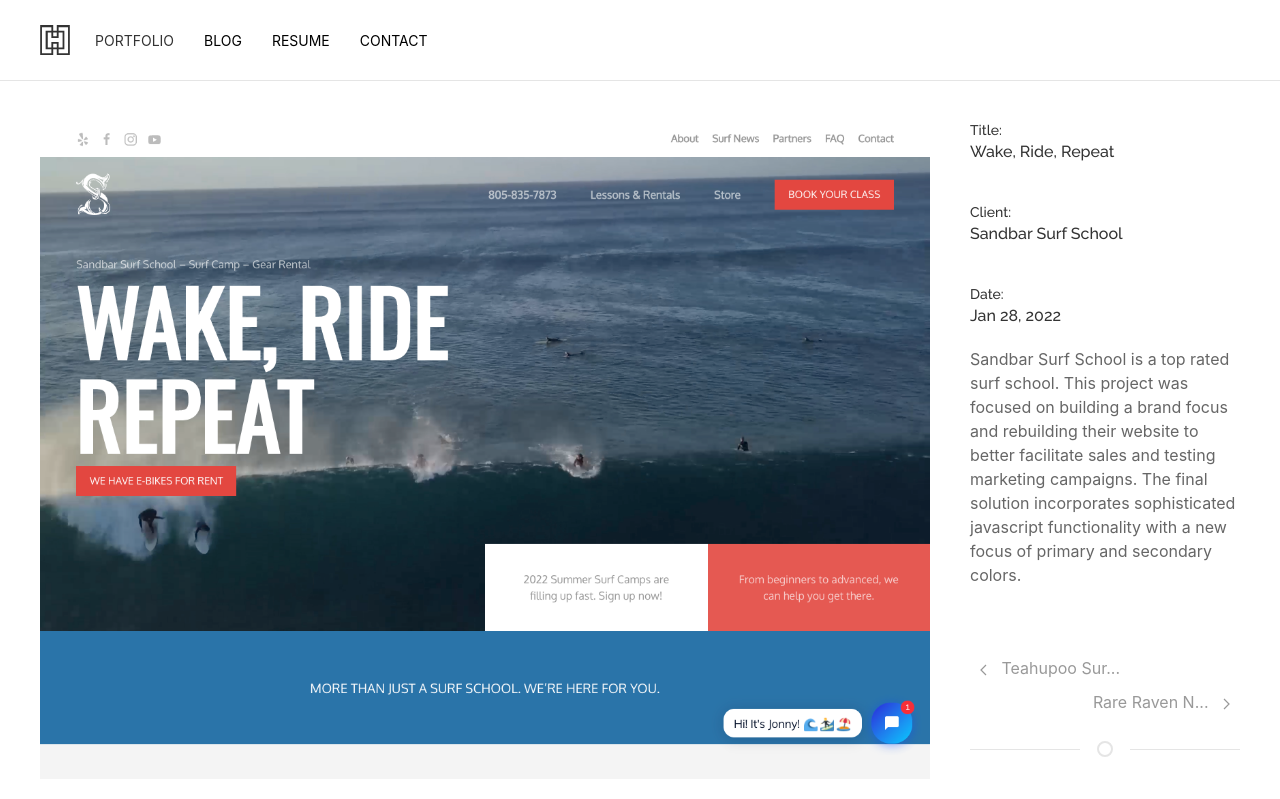
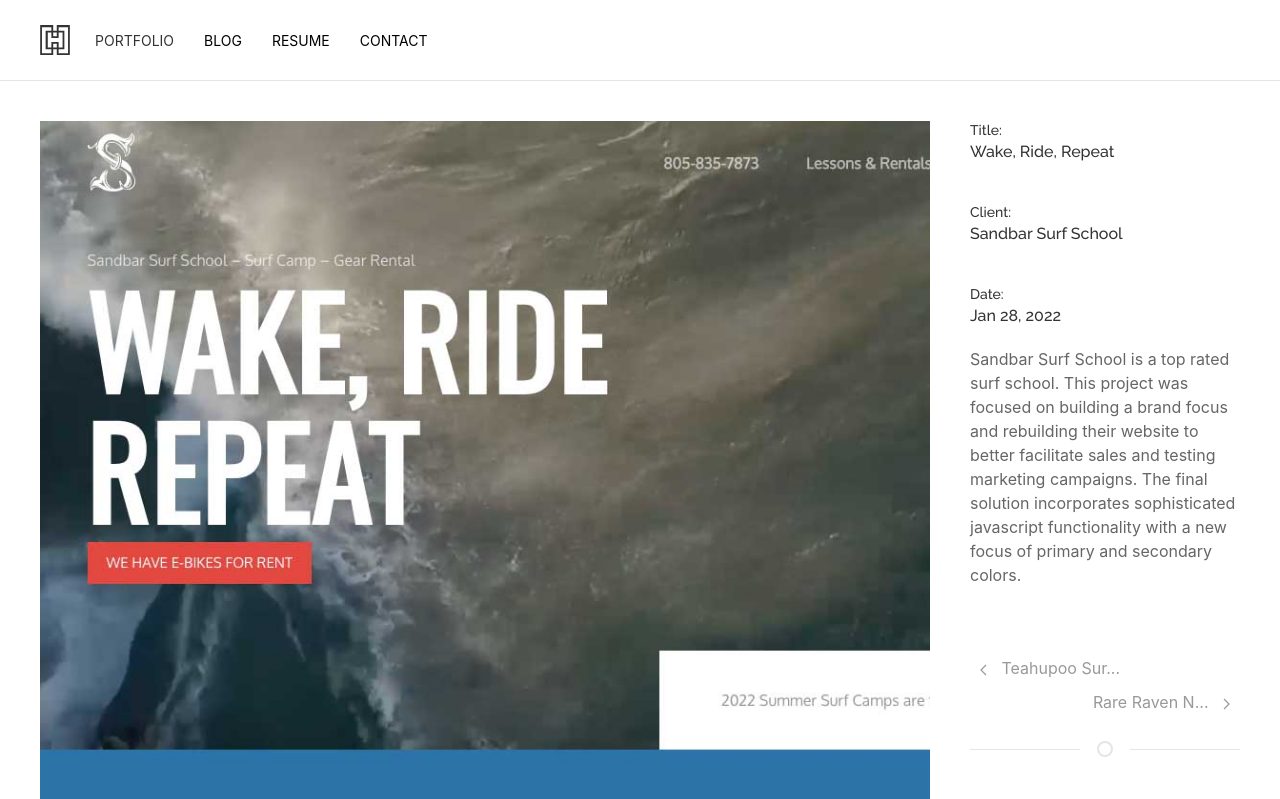
Before and after one commit to kre8t/kre8t.github.io, a Jekyll site: the page built from _portfolio_items/wake-ride-repeat.md, in a window 1280 px wide. Shown: the top 799 px of the page. Built offline with Jekyll 4.4.1, drawn with Linux system fonts in a browser that asks for light colours; grey boxes are pictures that could not be loaded.

Commit message:
Update from Forestry.io Isaac updated _portfolio_items/wake-ride-repeat.md

```diff
--- a/_portfolio_items/wake-ride-repeat.md
+++ b/_portfolio_items/wake-ride-repeat.md
@@ -1,11 +1,11 @@
 ---
-date: 2022-01-28 13:37:18 -0800
+date: 2022-01-28T13:37:18.000-08:00
 tags:
 - Website
 - Branding
 title: Wake, Ride, Repeat
 client: Sandbar Surf School
-image: "/assets/img/uploads/home-sandbar-surf-school-1.png"
+image: "/assets/img/uploads/ssss.jpg"
 multiple_images:
 - "/assets/img/uploads/home-sandbar-mobile.png"
 svg: false
```
